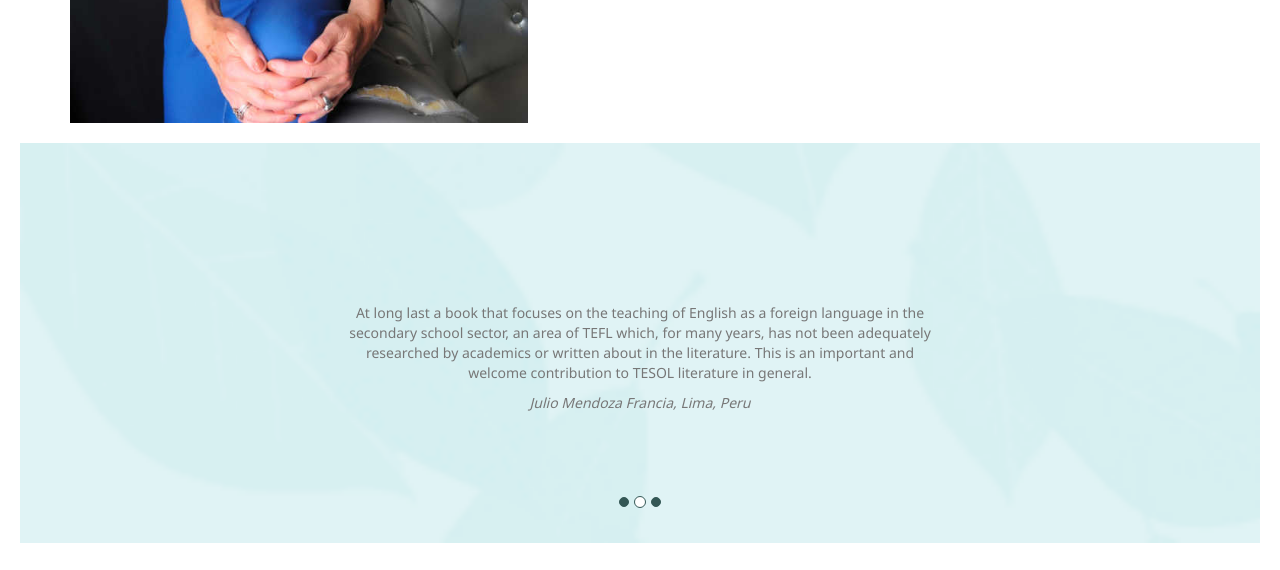
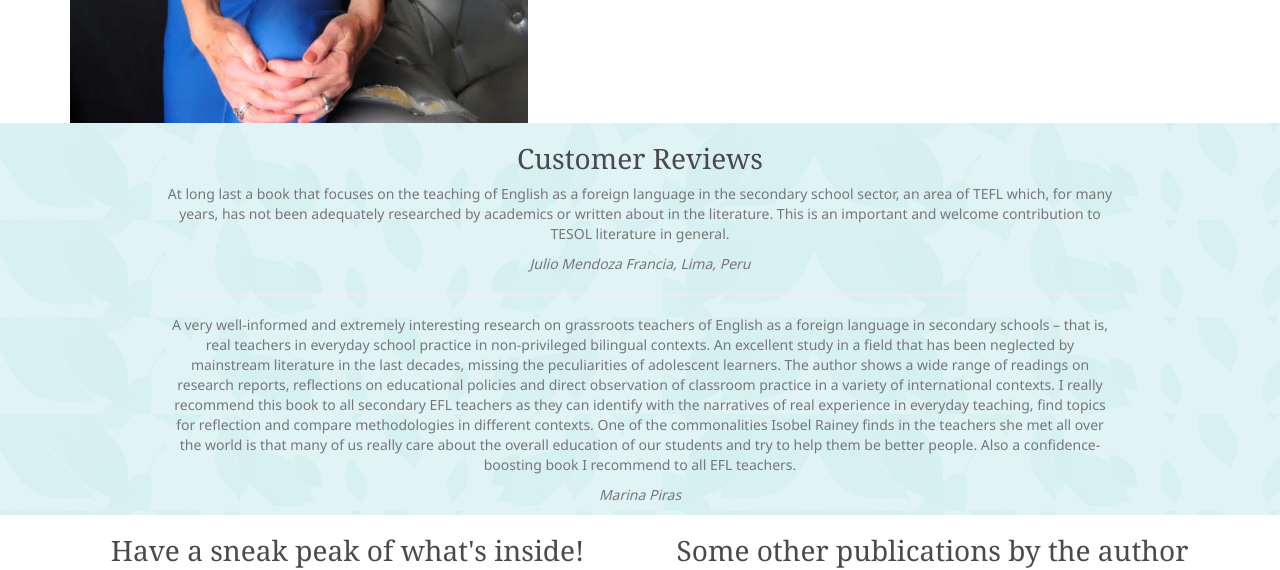
Before and after one commit to joweber123/isobel-book-1, a plain HTML site: page index.html in a window 1280 px wide. Shown: the part 1590-2160 px from the top of the page. Drawn offline with nearby package versions, Linux system fonts and the light colour scheme.

Commit message:
changed comment section

```diff
--- a/index.html
+++ b/index.html
@@ -79,38 +79,20 @@
       </div>
     </div>
 
-   <div class="bs-example">
-       <div id="myCarousel" class="carousel slide top-margin background-sizer" data-ride="carousel">
-           <!-- Carousel indicators -->
-           <ol class="carousel-indicators">
-               <li data-target="#myCarousel" data-slide-to="0" class="active"></li>
-               <li data-target="#myCarousel" data-slide-to="1"></li>
-               <li data-target="#myCarousel" data-slide-to="2"></li>
-           </ol>
-           <!-- Wrapper for carousel items -->
-           <div class="carousel-inner">
-               <div class="item active">
-                 <div class="col-md-6 col-md-offset-3 text-center">
-                  <p>At long last a book that focuses on the teaching of English as a foreign language in the secondary school sector, an area of TEFL which, for many years, has not been adequately researched by academics or written about in the literature.  This is an important and welcome contribution to TESOL literature in general. </p>
-                  <em class= >Julio Mendoza Francia, Lima, Peru</em>
-                 </div>
-               </div>
-               <div class="item">
-                   <div class="col-md-6 col-md-offset-3 text-center">
-                     <p>At long last a book that focuses on the teaching of English as a foreign language in the secondary school sector, an area of TEFL which, for many years, has not been adequately researched by academics or written about in the literature.  This is an important and welcome contribution to TESOL literature in general. </p>
-                     <em class= >Julio Mendoza Francia, Lima, Peru</em>
-                   </div>
-               </div>
-               <div class="item">
-                 <div class="col-md-6 col-md-offset-3 text-center">
-                   <p>At long last a book that focuses on the teaching of English as a foreign language in the secondary school sector, an area of TEFL which, for many years, has not been adequately researched by academics or written about in the literature.  This is an important and welcome contribution to TESOL literature in general. </p>
-                   <em class= >Julio Mendoza Francia, Lima, Peru</em>
-                 </div>
-               </div>
-           </div>
-           <!-- Carousel controls -->
-       </div>
-   </div>
+    <div id="reviews" class="reviews">
+      <div class="container">
+        <div class="row">
+          <div class="col-md-10 col-md-offset-1 text-center">
+            <h1>Customer Reviews</h1>
+            <p>At long last a book that focuses on the teaching of English as a foreign language in the secondary school sector, an area of TEFL which, for many years, has not been adequately researched by academics or written about in the literature.  This is an important and welcome contribution to TESOL literature in general. </p>
+            <p><i>Julio Mendoza Francia, Lima, Peru</i></p>
+            <hr>
+            <p> A very well-informed and extremely interesting research on grassroots teachers of English as a foreign language in secondary schools – that is, real teachers in everyday school practice in non-privileged bilingual contexts. An excellent study in a field that has been neglected by mainstream literature in the last decades, missing the peculiarities of adolescent learners. The author shows a wide range of readings on research reports, reflections on educational policies and direct observation of classroom practice in a variety of international contexts. I really recommend this book to all secondary EFL teachers as they can identify with the narratives of real experience in everyday teaching, find topics for reflection and compare methodologies in different contexts. One of the commonalities Isobel Rainey finds in the teachers she met all over the world is that many of us really care about the overall education of our students and try to help them be better people. Also a confidence-boosting book I recommend to all EFL teachers. </p>
+            <p><em>Marina Piras</em></p>
+          </div>
+        </div>
+      </div>
+    </div>
 
    <div id="excerpt" class="excerpt">
      <div class="container">
--- a/sass/_custom.scss
+++ b/sass/_custom.scss
@@ -34,10 +34,12 @@ h1{
 }
 
 
-.carousel{
+.reviews{
     background-image: url("img/background-flowers.png");
 }
+.divider-line{
 
+}
 .carousel .item img{
     margin: 0 auto; /* Align slide image horizontally center */
 }
@@ -52,13 +54,7 @@ h1{
 	margin: 20px;
 }
 
-.item{
-  top: 30%;
-  @media (min-width: 768px){
-    top: 40%;
 
-  }
-}
 
 
 .page-nav-item{
```
Also changed, not shown: style.css.
